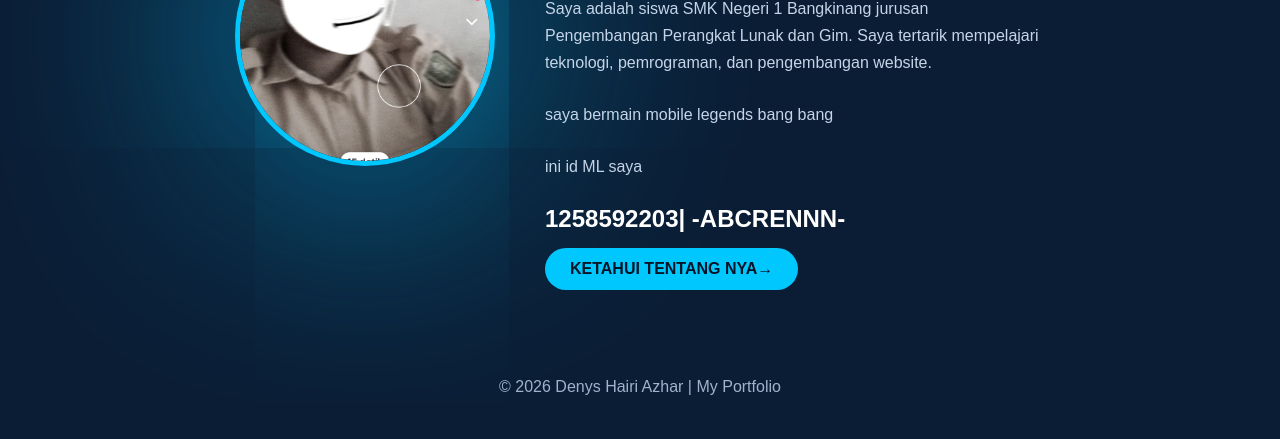
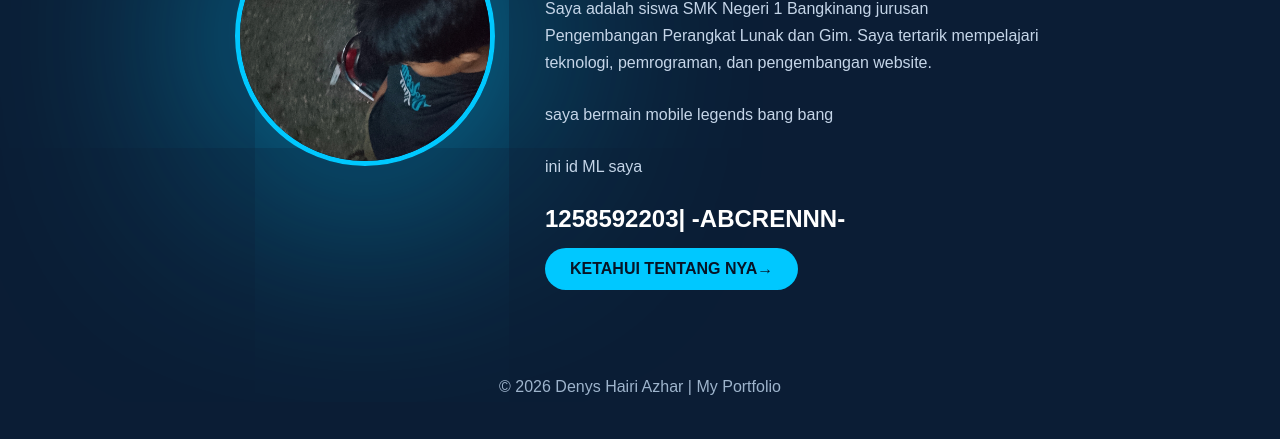
Before and after one commit to ABCRENN/Tentang-hairi, a plain HTML site: page index.html in a window 1280 px wide. Shown: the part 361-800 px from the top of the page. Drawn offline with Linux system fonts and the light colour scheme.

Commit message:
Fix image source in index.html

```diff
--- a/index.html
+++ b/index.html
@@ -18,7 +18,7 @@
 
     <section class="home">
         <div class="foto">
-            <img src="profille 4.jpg" alt="Foto HAIRI">
+            <img src="profille 3.jpg" alt="Foto HAIRI">
         </div>
 
         <div class="isi">
```
